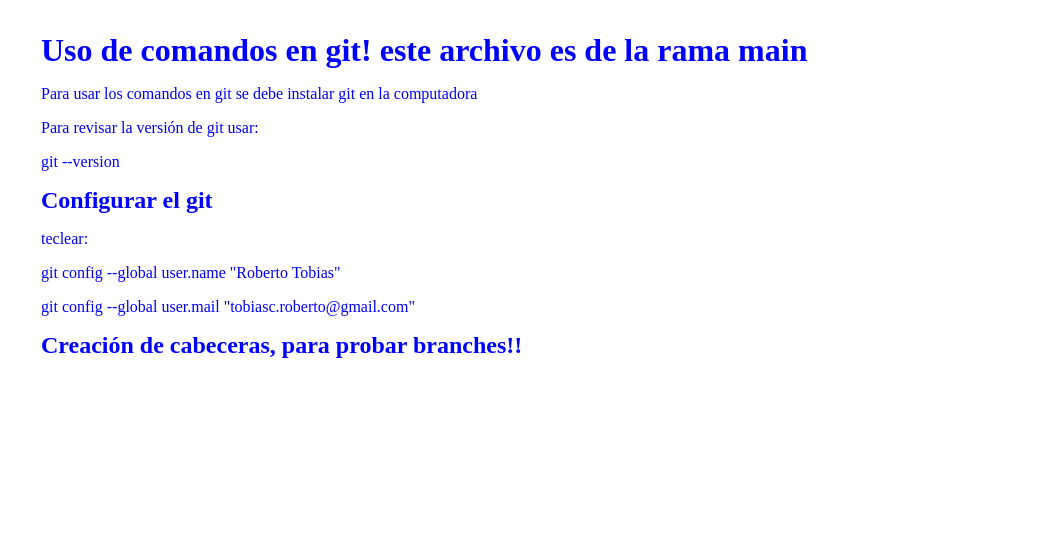
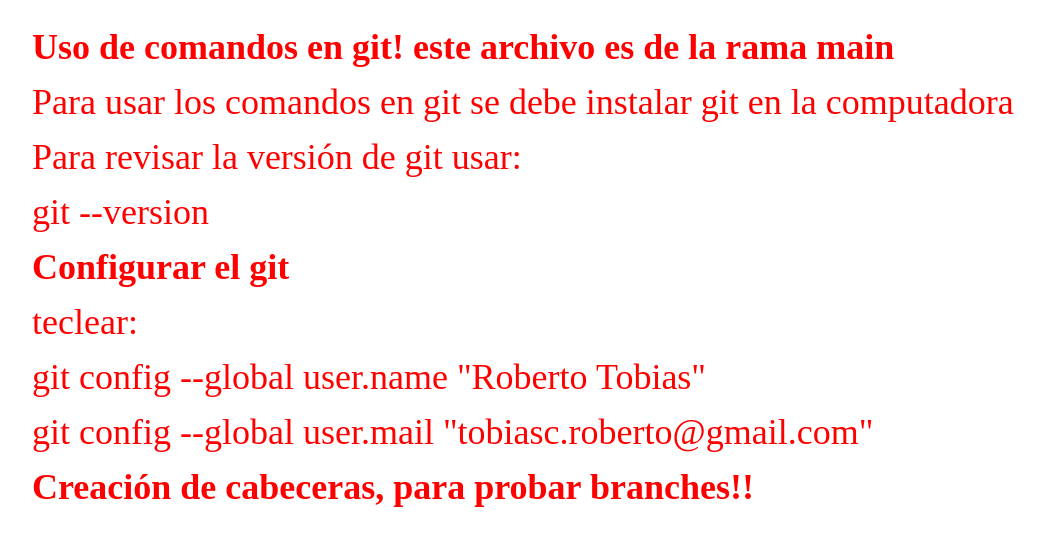
Before and after one commit to tobiascroberto/prueba_github, a plain HTML site: page index.html in a window 1280 px wide. Shown: the whole page, without its empty margins (7-1050 px from the left). Drawn offline with Linux system fonts and the light colour scheme.

Commit message:
cambios en cabecera, color en rojo y tamaño de letra 36

```diff
--- a/styles.css
+++ b/styles.css
@@ -1,4 +1,5 @@
 *{
-    margin: 16px;
-    color:blue;
+    margin: 13px;
+    color:red;
+    font-size: 36px;
 }
```
